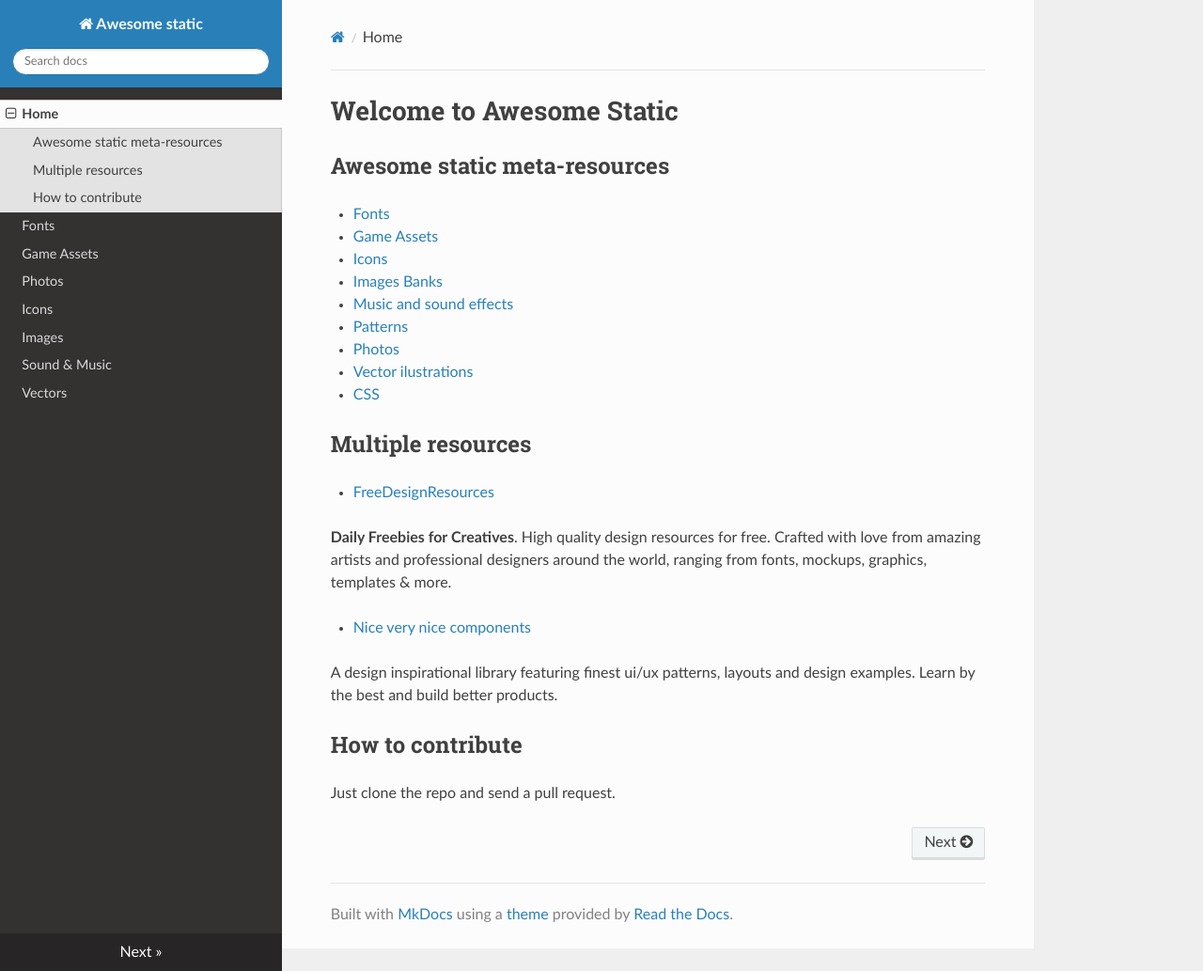
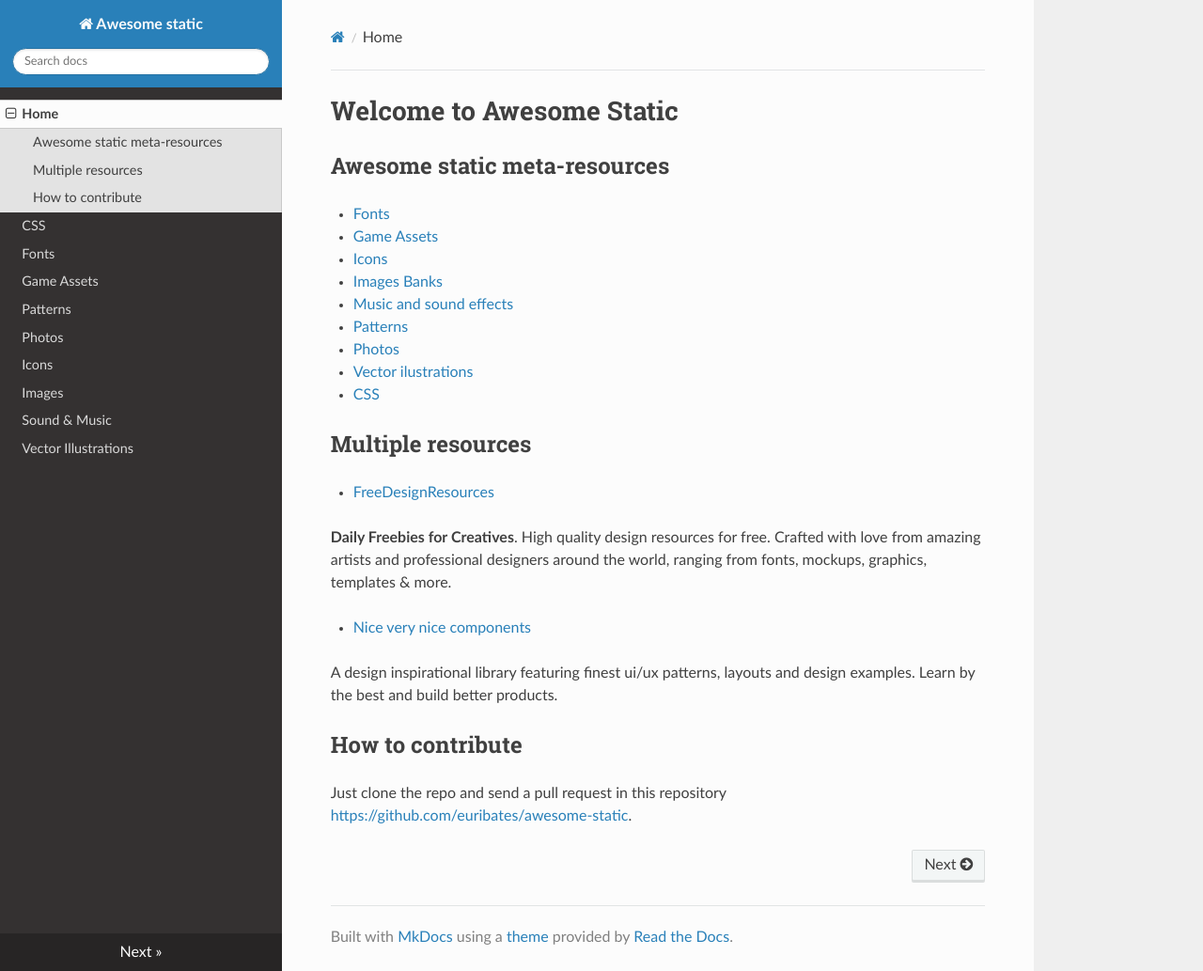
Before and after one commit to euribates/awesome-static, an MkDocs documentation site: the page built from docs/index.md, in a window 1280 px wide and 1033 px high. Shown: the whole window at 94% size. Built offline with MkDocs 1.6.1, drawn with Linux system fonts in a browser that asks for light colours; nearby versions of some CDN libraries.

Commit message:
Add link to repo

```diff
--- a/docs/index.md
+++ b/docs/index.md
@@ -29,4 +29,5 @@
 
 ## How to contribute
 
-Just clone the repo and send a pull request.
+Just clone the repo and send a pull request in this repository
+[https://github.com/euribates/awesome-static](https://github.com/euribates/awesome-static).
--- a/mkdocs.yml
+++ b/mkdocs.yml
@@ -2,10 +2,12 @@ site_name: Awesome static
 theme: readthedocs
 nav:
     - Home: index.md
+    - CSS: css.md
     - Fonts: fonts.md
     - Game Assets: game-assets.md
+    - Patterns: patterns.md
     - Photos: photos.md
     - Icons: icons.md
     - Images: images.md
     - Sound & Music: music.md
-    - Vectors: illustrations.md
+    - Vector Illustrations: illustrations.md
```
Also changed, not shown: README.md (+7 -6 lines).
